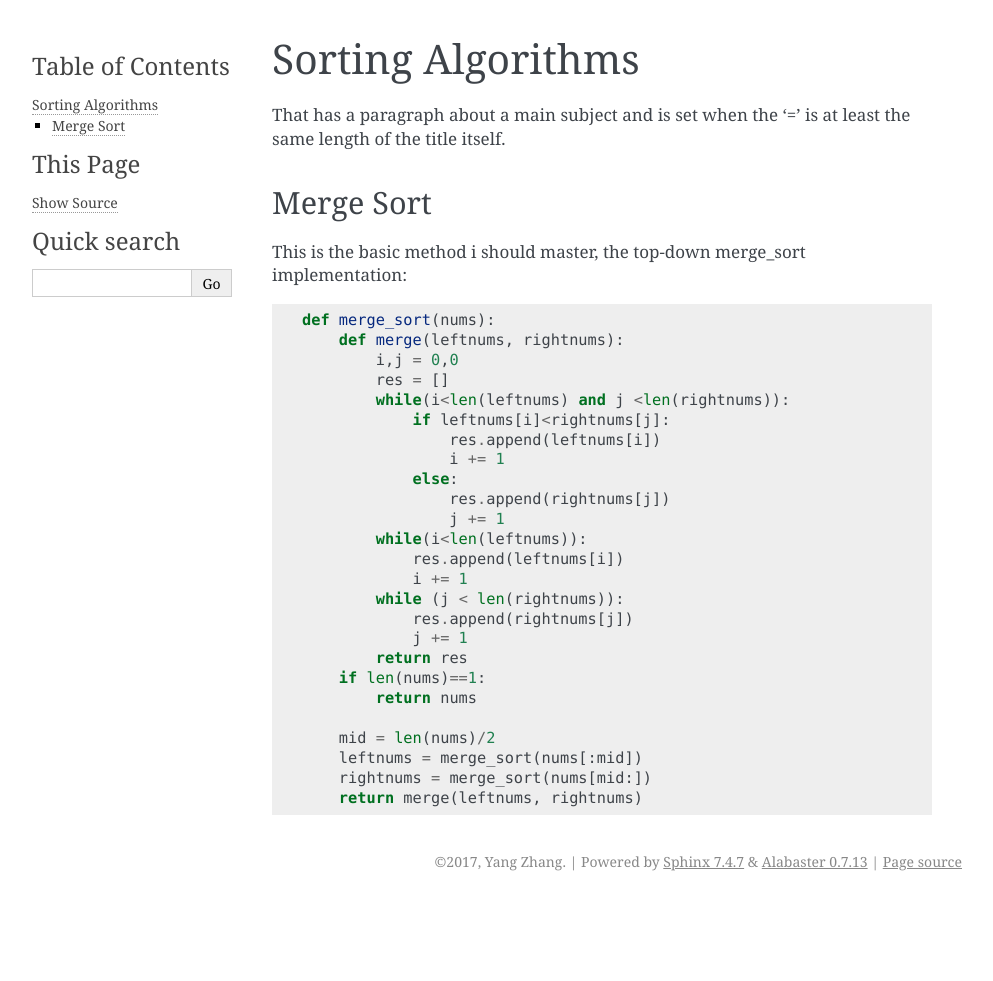
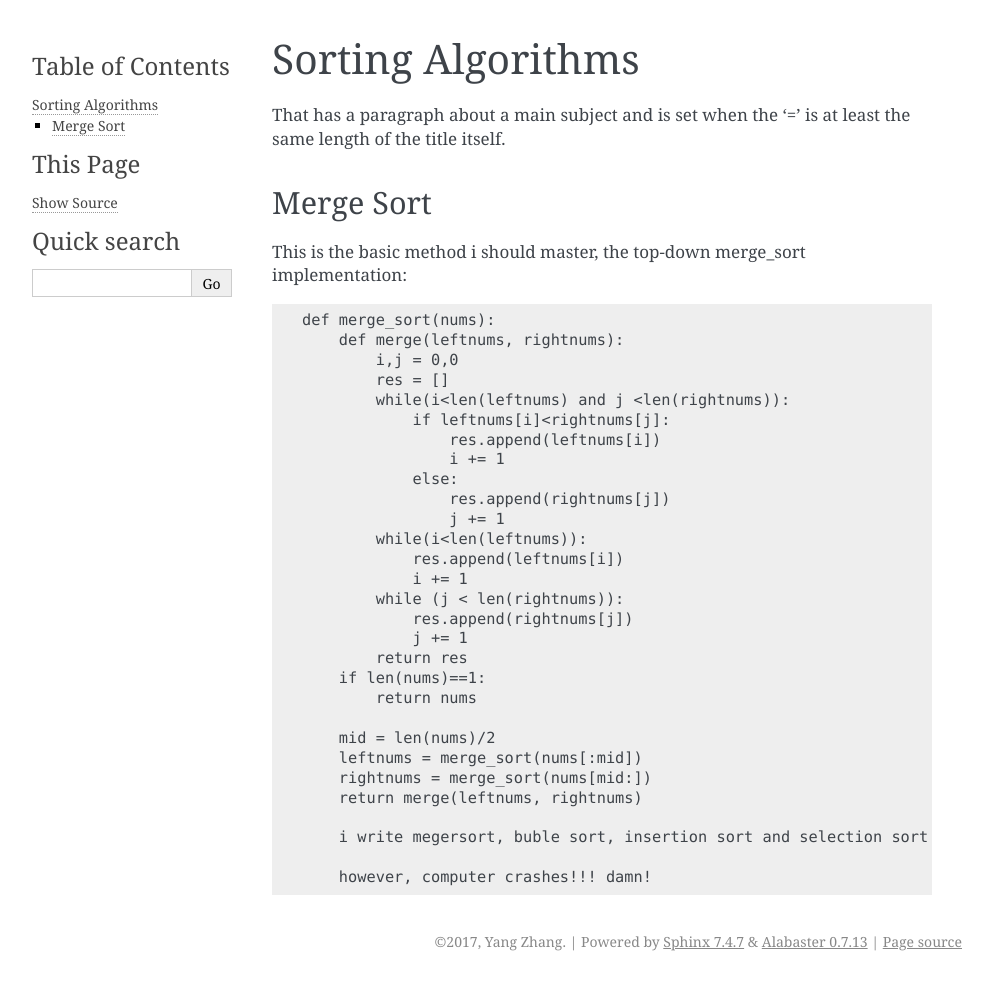
Before and after one commit to sheep-sheep/Mywebsite, a Sphinx documentation site: the page built from mysite/sphinx/sort.rst, in a window 1280 px wide. Shown: the whole page, without its empty margins (148-1141 px from the left). Built offline with Sphinx 7.4.7, drawn with Linux system fonts in a browser that asks for light colours; formulas are drawn with MathJax 3; before the commit the page ends 901 px from its top, so only the background shows below that.

Commit message:
Update sort.rst

```diff
--- a/mysite/sphinx/sort.rst
+++ b/mysite/sphinx/sort.rst
@@ -33,3 +33,7 @@ This is the basic method i should master, the top-down merge_sort implementation
         leftnums = merge_sort(nums[:mid])
         rightnums = merge_sort(nums[mid:])
         return merge(leftnums, rightnums)
+
+        i write megersort, buble sort, insertion sort and selection sort today.
+
+        however, computer crashes!!! damn!
```
